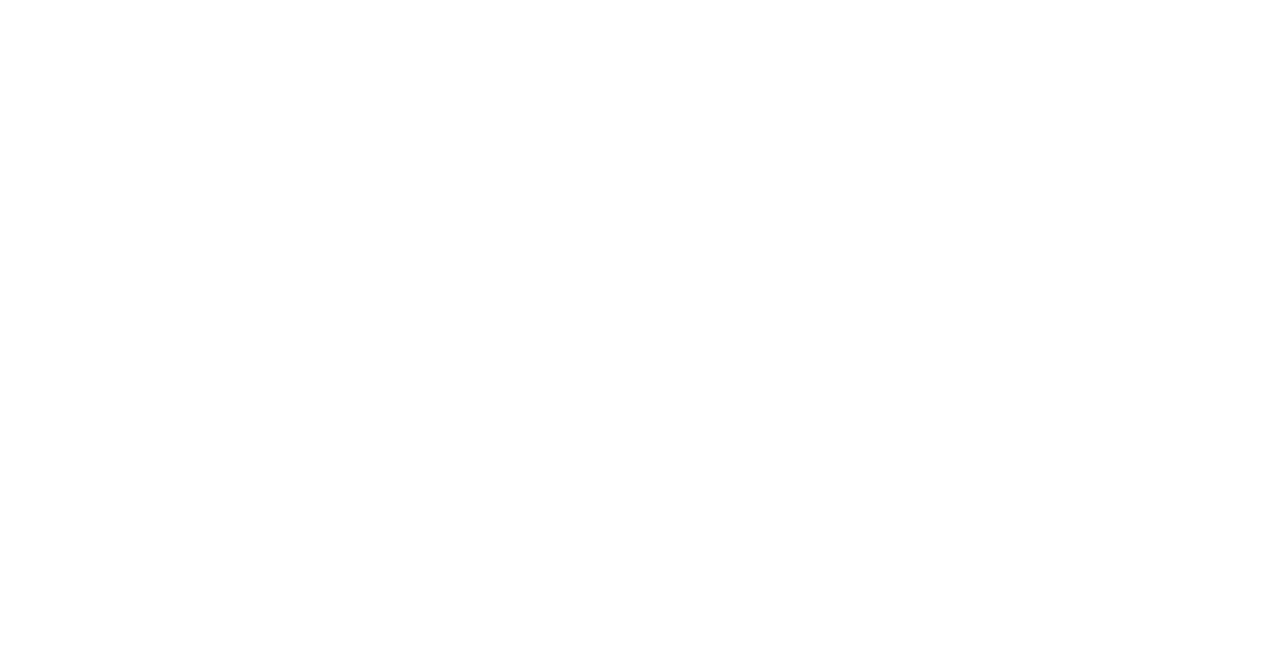
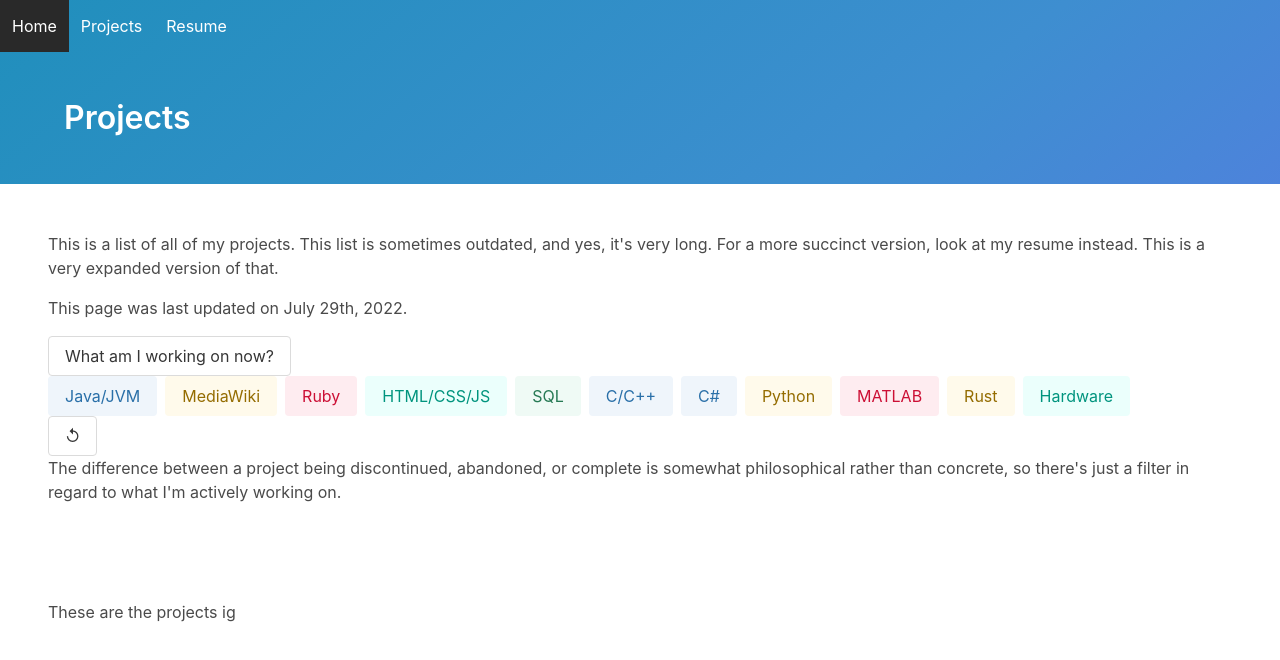
Before and after one commit to eric-unc/eric-unc.github.io, a Nuxt app: page /projects in a window 1280 px wide. Shown: the top 660 px of the page. Built offline with nearby package versions, Linux system fonts and the light colour scheme.

Commit message:
experimental project stuff

```diff
--- a/pages/projects.vue
+++ b/pages/projects.vue
@@ -1,3 +1,65 @@
 <template>
+  <div>
+    <section class="hero is-info is-bold">
+      <div class="hero-head">
+        <Navbar />
+      </div>
+      <div class="hero-body">
+        <div class="container">
+          <h1 class="title">Projects</h1>
+        </div>
+      </div>
+    </section>
+    <section class="section">
+      <div class="content">
+        <p>This is a list of all of my projects. This list is sometimes outdated, and yes, it's very long. For a more succinct version, look at my resume instead. This is a very expanded version of that.</p>
+        <p>This page was last updated on July 29th, 2022.</p>
+        <div class="show-just-active-buttons">
+          <button class="show-just-active-button button" type="button">What am I working on now?</button>
+          <br />
+          <div class="buttons">
+            <button class="button is-info is-light button-java">Java/JVM</button>
+            <button class="button is-warning is-light button-mw">MediaWiki</button>
+            <button class="button is-danger is-light button-rb">Ruby</button>
+            <button class="button is-primary is-light button-html">HTML/CSS/JS</button>
+            <button class="button is-success is-light button-sql">SQL</button>
+            <button class="button is-info is-light button-c">C/C++</button>
+            <button class="button is-info is-light button-csharp">C#</button>
+            <button class="button is-warning is-light button-py">Python</button>
+            <button class="button is-danger is-light button-matlab">MATLAB</button>
+            <button class="button is-warning is-light button-rust">Rust</button>
+            <button class="button is-primary is-light button-hardware">Hardware</button>
+          </div>
+        </div>
+        <button class="refresh-button button" type="button">&#8634;</button>
+        <br /> <!-- This is just to have a space under the button. -->
+        <p>The difference between a project being discontinued, abandoned, or complete is somewhat philosophical rather than concrete, so there's just a filter in regard to what I'm actively working on.</p>
+      </div>
+    </section>
+    <section class="section">
+      <div class="content">
+        {{ projects }}
+      </div>
+    </section>
+  </div>
+</template>
 
-</template>
+<script>
+function makeProjects() {
+  return "These are the projects ig";
+}
+
+export default {
+  data() {
+    return {
+      projects: makeProjects()
+    }
+  },
+
+  methods: {
+    filterJava() {
+
+    }
+  }
+}
+</script>
```
Also changed, not shown: app.vue (line endings or trailing spaces).
